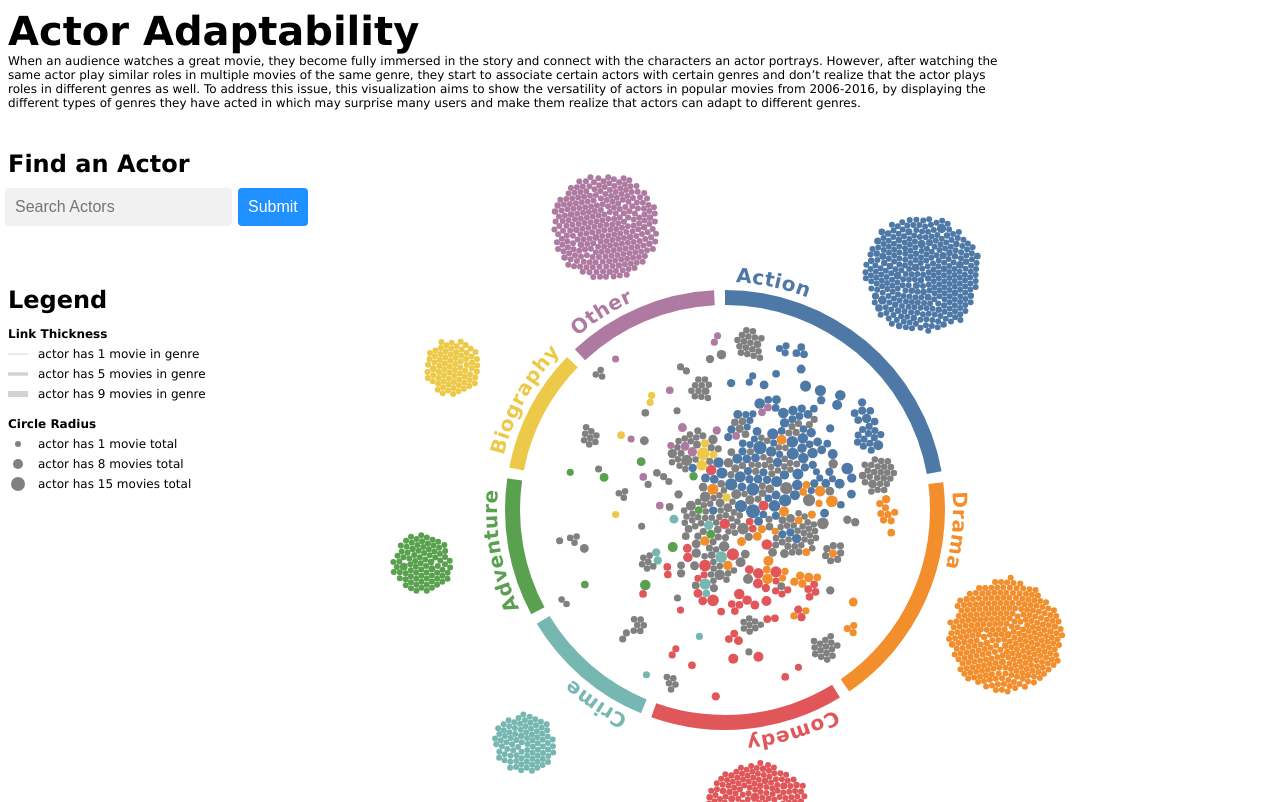
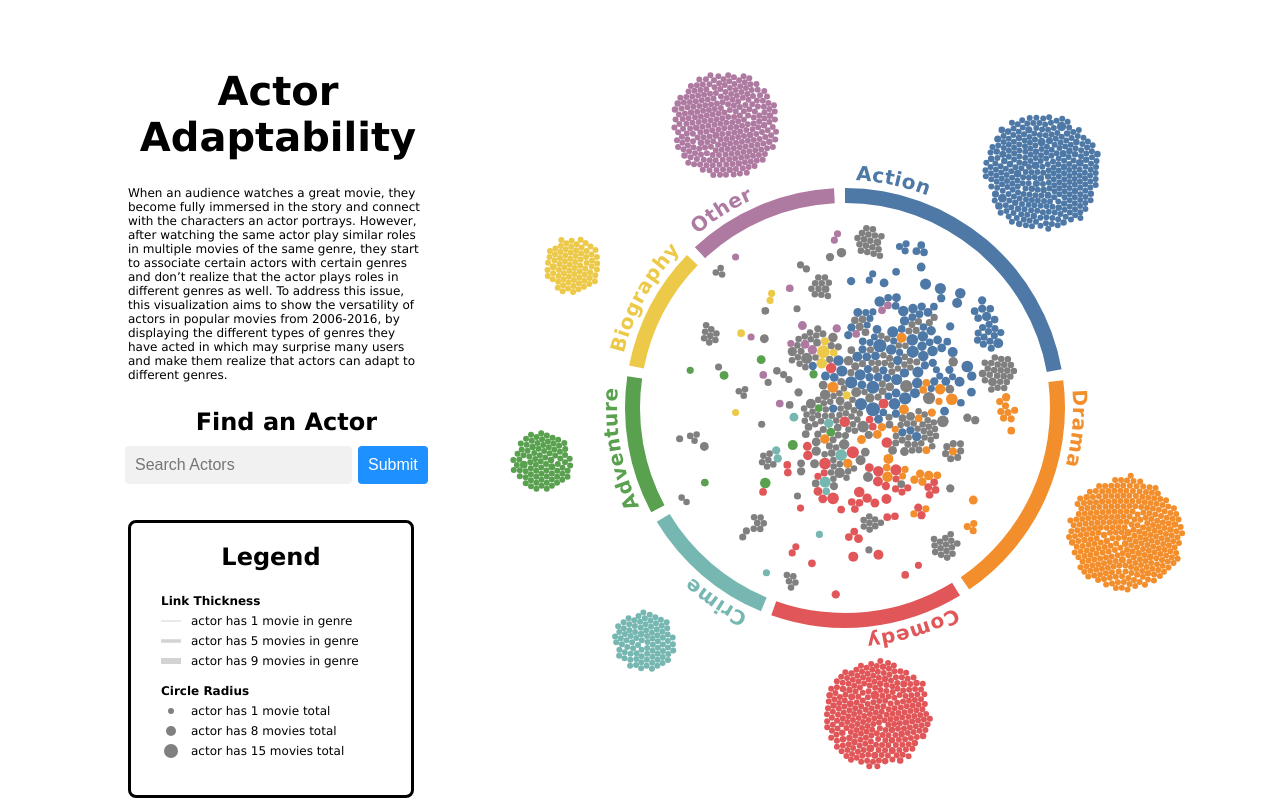
Before and after one commit to Ethan-Tam/actor-adaptability, a plain HTML site: page index.html in a window 1280 px wide. Shown: the top 802 px of the page. Drawn offline with nearby package versions, Linux system fonts and the light colour scheme.

Commit message:
reformatted to column style

```diff
--- a/css/style.css
+++ b/css/style.css
@@ -1,28 +1,49 @@
 #title {
   font-size: 2.5em;
   font-weight: bold;
-  margin-right: 100px;
+  width: 300px;
+  padding-top: 60px;
+  padding-bottom: 26px;
+  text-align: center;
 }
 
 #description {
   font-size: 12px;
+  padding-bottom: 6px;
+}
+
+#legend-container {
+  border: solid;
+  border-radius: 8px;
+  margin-top: 36px;
+  padding: 0px 0px 10px 0px;
+}
+
+#legend {
+  margin-left: 30px;
+}
+
+.left {
+  padding-left: 120px;
 }
 
 .heading {
-  padding-top: 40px;
   font-size: 1.5em;
   font-weight: bold;
+  padding-top: 20px;
+  padding-bottom: 10px;
+  text-align: center;
+}
+
+.search-bar-container {
+  margin-right: 20px;
 }
 
 .paragraph {
   display: block;
-  width: 1000px;
+  width: 300px;
   word-wrap: break-word;
   overflow-wrap: break-word;
-}
-
-.search-bar-container {
-  padding: 10px 20px 20px 0px;
 }
 
 .column {
--- a/index.html
+++ b/index.html
@@ -7,23 +7,27 @@
 </head>
 
 <body>
+    <div id="vis" class="row center">
+        <div class="column left">
             <div class="row">
-        <div id="title" class="column">
-            Actor Adaptability
+                <div id="title" class="column">Actor Adaptability</div>
             </div>
+            <div class="row">
                 <div id="description" class="paragraph column">
                   When an audience watches a great movie, they become fully immersed in the story and connect with the characters an actor portrays. However, after watching the same actor play similar roles in multiple movies of the same genre, they start to associate certain actors with certain genres and don’t realize that the actor plays roles in different genres as well. To address this issue, this visualization aims to show the versatility of actors in popular movies from 2006-2016, by displaying the different types of genres they have acted in which may surprise many users and make them realize that actors can adapt to different genres.
                 </div>
             </div>
-    <div id="vis" class="row">
-        <div class="column">
-            <div class="static heading">Find an Actor</div>
-            <div class="static search-bar-container" width="200" height="80">
+            <div class="row">
+                <div class="heading" width="300">Find an Actor</div>
+                <div class="search-bar-container" width="300" height="80">
                     <input id="actor-search" class="actor-search-bar" type="text" name="searchActor" placeholder="Search Actors">
                     <input id="actor-submit" type="submit">
                 </div>
-            <div class="static heading">Legend</div>
-            <svg id="legend" width="200" height="700"></svg>
+            </div>
+            <div class="row static" id="legend-container">
+                <div class="heading">Legend</div>
+                <svg id="legend" width="250" height="200"></svg>
+            </div>
         </div>
         <div class="column">
             <svg id="network" width="800" height="800">
```
Lines whose indentation alone changed are shown as unchanged.
